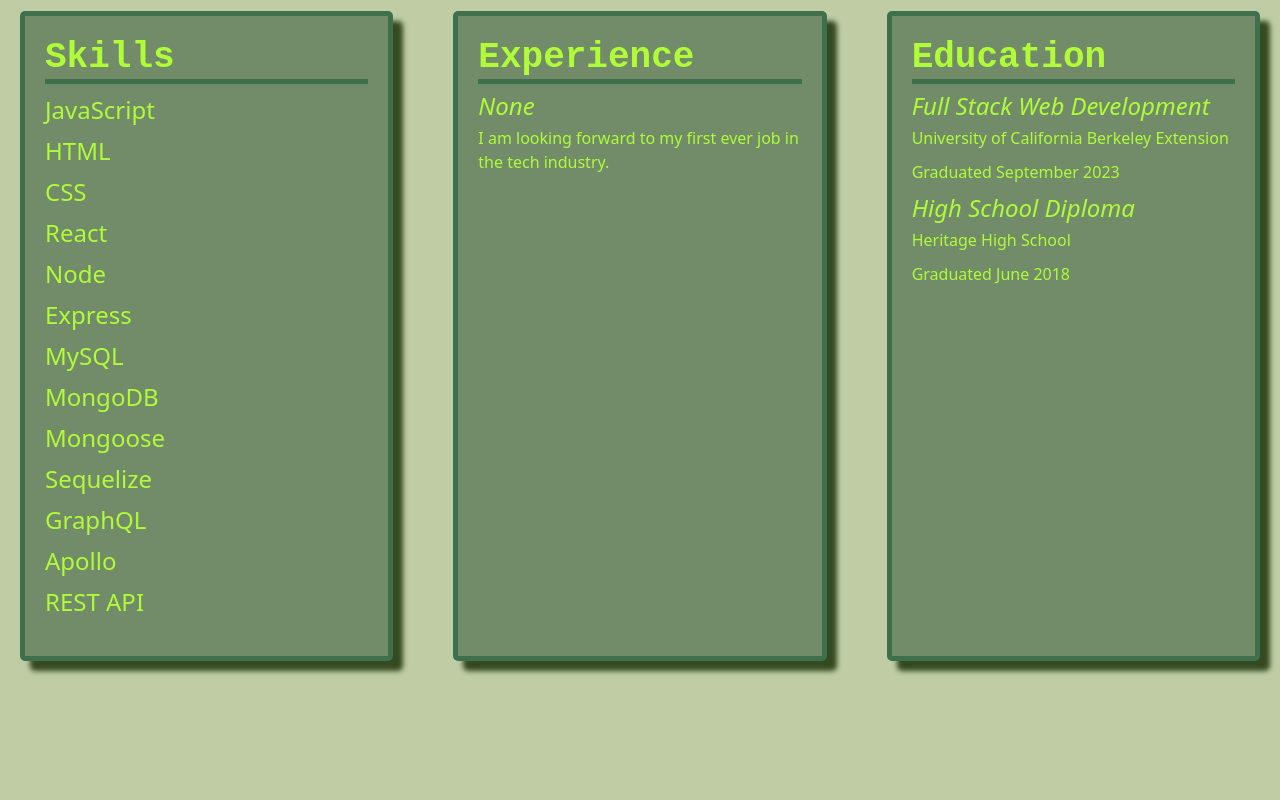
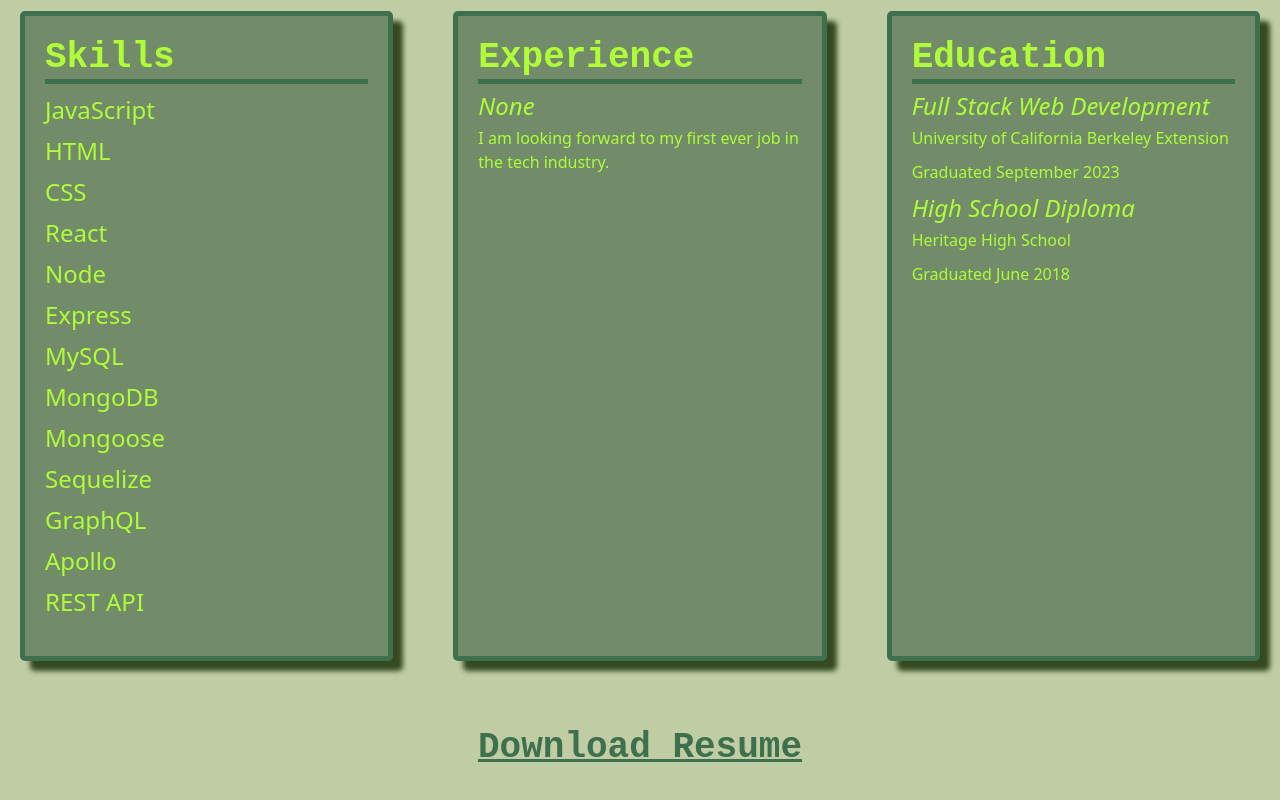
Before and after one commit to figuri/MyPortfolio, a React (Vite) app: page /resume in a window 1280 px wide. Shown: the part 220-1020 px from the top of the page. Before the commit the page ends 901 px from the top, so only its background shows below. Built offline with nearby package versions, Linux system fonts and the light colour scheme.

Commit message:
added resume pdf link and styled it

```diff
--- a/src/components/pages/Resume.jsx
+++ b/src/components/pages/Resume.jsx
@@ -73,6 +73,9 @@
           ))}
         </div>
       </div>
+      <div className='resume-download'>
+        <a href='./public/pdf/Sam-resume.pdf' download>Download Resume</a>
+        </div>
     </section>
   );
 }
--- a/src/index.css
+++ b/src/index.css
@@ -226,3 +226,23 @@
 .education p {
   margin-bottom: 10px;
 }
+
+.resume-download {
+    display: flex;
+    justify-content: center;
+    align-items: center;
+    flex-direction: column;
+    padding: 20px;
+    margin: 20px;
+}
+
+.resume-download a {
+    font-size: 36px;
+    font-family: "Courier New", Courier, monospace;
+    font-weight: bold;
+    color: var(--hunter);
+}
+
+.resume-download a:hover {
+    color: var(--stoneblue);
+}
```
Also changed, not shown: 1 other file (tests, documents, lock files or other folders).
